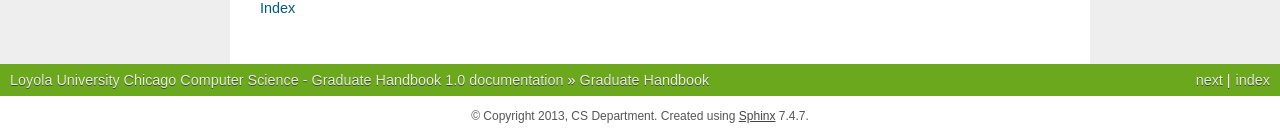
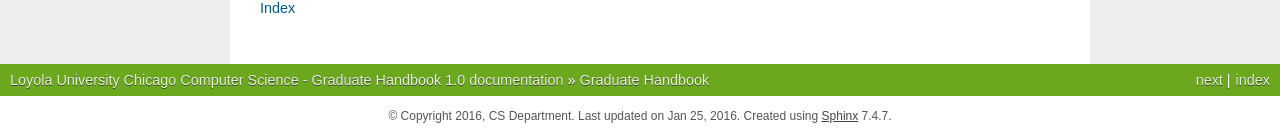
Before and after one commit to LoyolaChicagoCS/gradhandbook, a Sphinx documentation site: the page built from source/index.rst, in a window 1280 px wide. Shown: the part 1371-1504 px from the top of the page. Built offline with Sphinx 7.4.7, drawn with Linux system fonts in a browser that asks for light colours.

Commit message:
copywrite year, and show creation time

```diff
--- a/source/conf.py
+++ b/source/conf.py
@@ -41,7 +41,7 @@ master_doc = 'index'
 
 # General information about the project.
 project = u'Loyola University Chicago Computer Science - Graduate Handbook'
-copyright = u'2013, CS Department'
+copyright = u'2016, CS Department'
 
 # The version info for the project you're documenting, acts as replacement for
 # |version| and |release|, also used in various other places throughout the
@@ -124,7 +124,7 @@ html_static_path = ['_static']
 
 # If not '', a 'Last updated on:' timestamp is inserted at every page bottom,
 # using the given strftime format.
-#html_last_updated_fmt = '%b %d, %Y'
+html_last_updated_fmt = '%b %d, %Y'
 
 # If true, SmartyPants will be used to convert quotes and dashes to
 # typographically correct entities.
@@ -248,7 +248,7 @@ texinfo_documents = [
 epub_title = u'Loyola University Chicago Computer Science - Graduate Handbook'
 epub_author = u'CS Department'
 epub_publisher = u'CS Department'
-epub_copyright = u'2013, CS Department'
+epub_copyright = u'2016, CS Department'
 epub_basename = 'LoyolaComputerScienceGradHandbook'
 
 # The language of the text. It defaults to the language option
```
